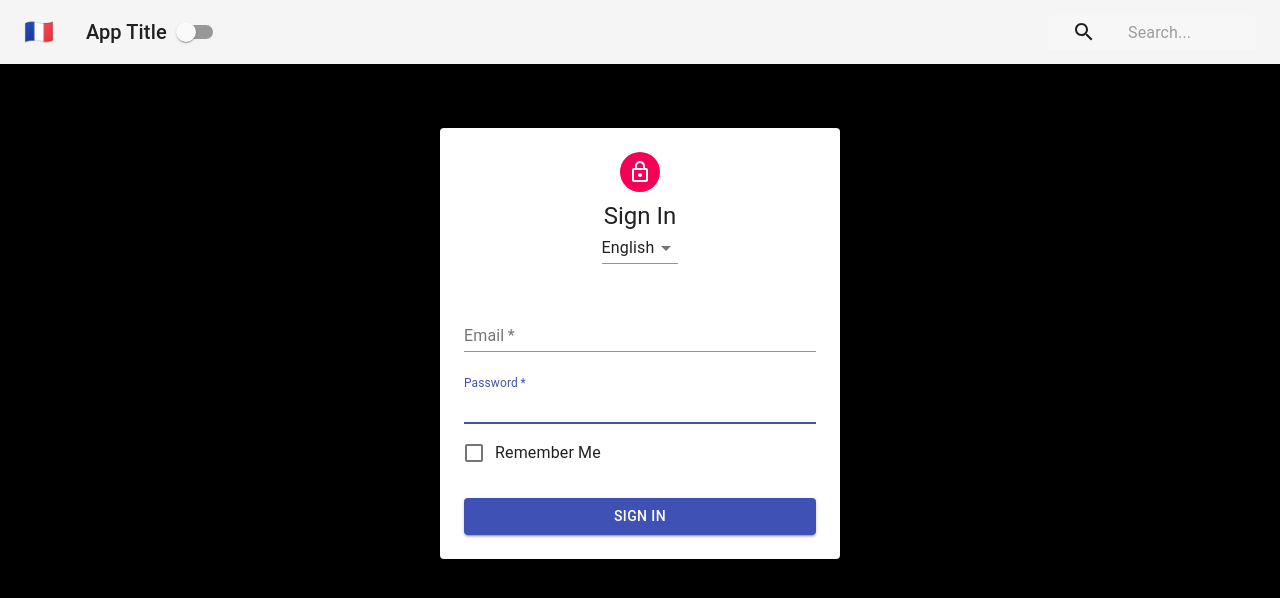
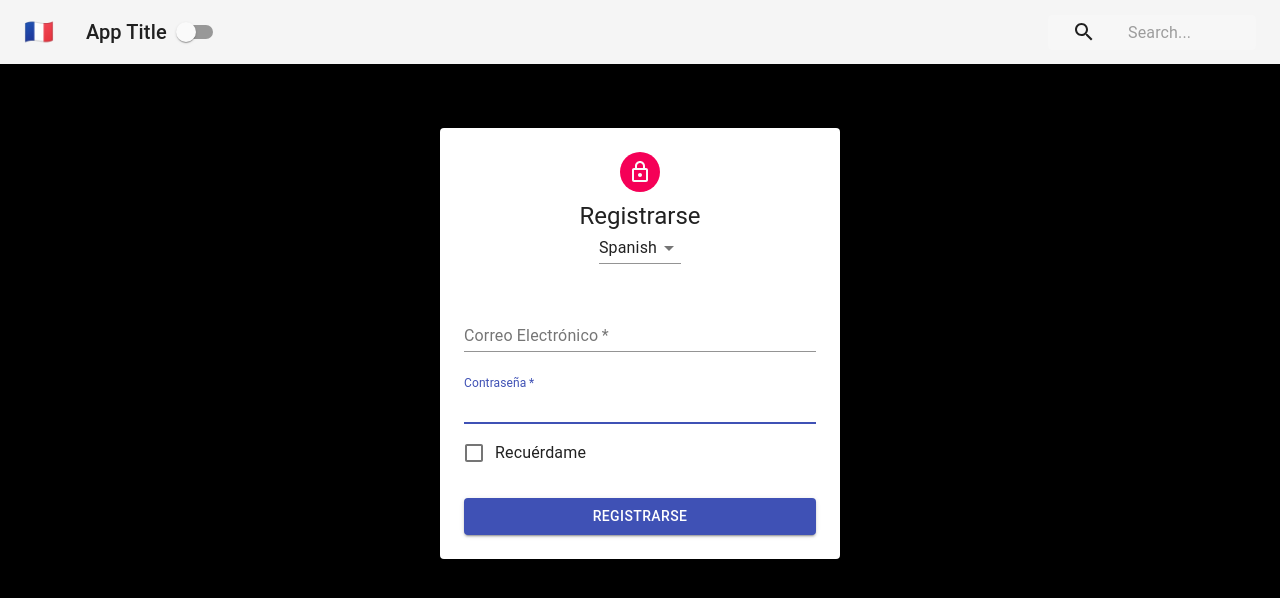
Before and after one commit to tjebbemarchand/login-with-context, a React (Create React App) app: page / in a window 1280 px wide. Shown: the top 598 px of the page. Built offline with nearby package versions, Linux system fonts and the light colour scheme.

Commit message:
Created LanguageContext for changing languages

```diff
--- a/src/App.js
+++ b/src/App.js
@@ -3,14 +3,17 @@ import Navbar from "./Navbar";
 import Form from "./Form";
 import PageContent from "./PageContent";
 import { ThemeProvider } from "./contexts/ThemeContext";
+import { LanguageProvider } from "./contexts/LanguageContext";
 
 function App() {
     return (
         <ThemeProvider>
-            <PageContent>
-                <Navbar />
-                <Form />
-            </PageContent>
+            <LanguageProvider>
+                <PageContent>
+                    <Navbar />
+                    <Form />
+                </PageContent>
+            </LanguageProvider>
         </ThemeProvider>
     );
 }
--- a/src/Form.js
+++ b/src/Form.js
@@ -14,35 +14,59 @@ import MenuItem from "@material-ui/core/MenuItem";
 import Select from "@material-ui/core/Select";
 import withStyles from "@material-ui/core/styles/withStyles";
 import styles from "./styles/FormStyles";
+import { LanguageContext } from "./contexts/LanguageContext";
+
+const words = {
+    english: {
+        signIn: "Sign In",
+        email: "Email Address",
+        password: "Password",
+        remember: "Remember Me"
+    },
+    french: {
+        signIn: "Se Connecter",
+        email: "Adresse Électronique",
+        password: "Mot de Passe",
+        remember: "Souviens-toi De Moi"
+    },
+    spanish: {
+        signIn: "Registrarse",
+        email: "Correo Electrónico",
+        password: "Contraseña",
+        remember: "Recuérdame"
+    }
+};
 
 class Form extends Component {
+    static contextType = LanguageContext;
+
     render() {
+        const { language, changeLanguage } = this.context;
         const { classes } = this.props;
+        const { email, signIn, password, remember } = words[language];
+
         return (
             <main className={classes.main}>
                 <Paper className={classes.paper}>
                     <Avatar className={classes.avatar}>
                         <LockOutlinedIcon />
                     </Avatar>
-                    <Typography variant="h5">Sign In</Typography>
-                    <Select value="english">
+                    <Typography variant="h5">{signIn}</Typography>
+                    <Select value={language} onChange={changeLanguage}>
                         <MenuItem value="english">English</MenuItem>
                         <MenuItem value="french">French</MenuItem>
                         <MenuItem value="spanish">Spanish</MenuItem>
                     </Select>
                     <form className={classes.form}>
                         <FormControl margin="normal" required fullWidth>
-                            <InputLabel htmlFor="email">Email</InputLabel>
+                            <InputLabel htmlFor="email">{email}</InputLabel>
                             <Input id="email" name="email" autoFocus />
                         </FormControl>
                         <FormControl margin="normal" required fullWidth>
-                            <InputLabel htmlFor="password">Password</InputLabel>
+                            <InputLabel htmlFor="password">{password}</InputLabel>
                             <Input id="password" name="password" autoFocus />
                         </FormControl>
-                        <FormControlLabel
-                            control={<Checkbox color="primary" />}
-                            label="Remember Me"
-                        />
+                        <FormControlLabel control={<Checkbox color="primary" />} label={remember} />
                         <Button
                             variant="contained"
                             type="submit"
@@ -50,7 +74,7 @@ class Form extends Component {
                             color="primary"
                             className={classes.submit}
                         >
-                            Sign In
+                            {signIn}
                         </Button>
                     </form>
                 </Paper>
--- /dev/null
+++ b/src/contexts/LanguageContext.js
@@ -0,0 +1,29 @@
+import React, { createContext, Component } from "react";
+
+const LanguageContext = createContext();
+
+class LanguageProvider extends Component {
+    constructor(props) {
+        super(props);
+        this.state = {
+            language: "spanish"
+        };
+        this.changeLanguage = this.changeLanguage.bind(this);
+    }
+
+    changeLanguage(e) {
+        this.setState({ language: e.target.value });
+    }
+
+    render() {
+        return (
+            <LanguageContext.Provider
+                value={{ ...this.state, changeLanguage: this.changeLanguage }}
+            >
+                {this.props.children}
+            </LanguageContext.Provider>
+        );
+    }
+}
+
+export { LanguageContext, LanguageProvider };
```
